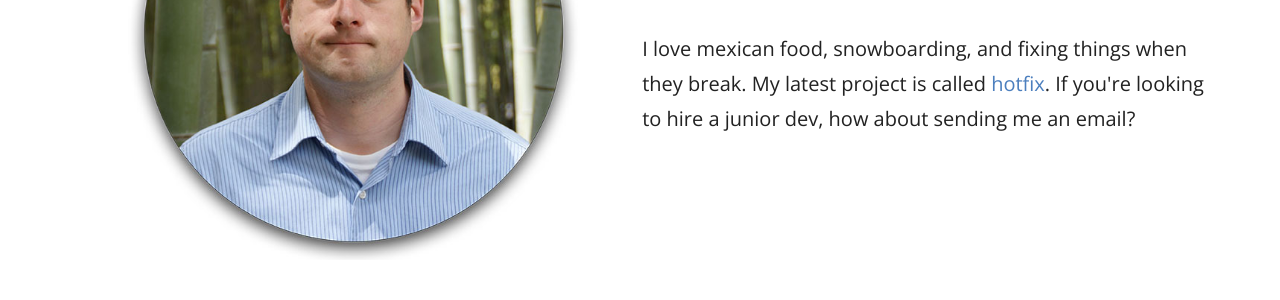
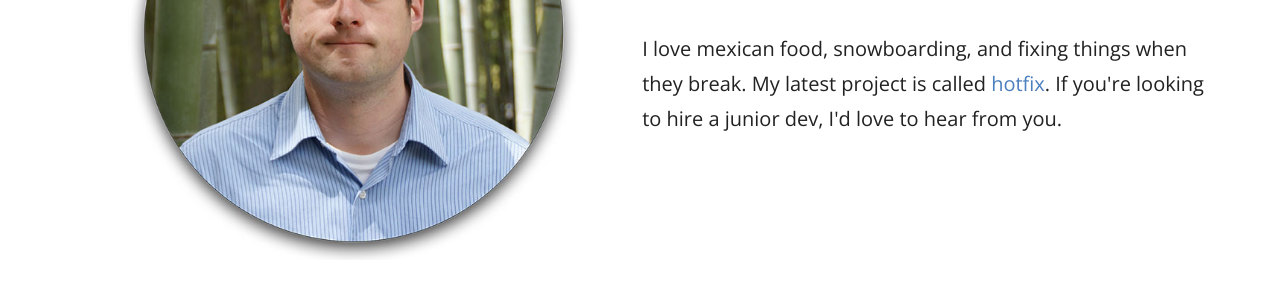
Before and after one commit to karsumit94/andrewholsted.github.io, a Jekyll site: the page built from index.html, in a window 1280 px wide and 900 px high. Shown: the part 391-691 px from the top of the window. Built offline with Jekyll 4.4.1, drawn with Linux system fonts in a browser that asks for light colours; nearby versions of some CDN libraries; some web fonts are replaced; Markdown is read by kramdown in place of the engine named in the settings.

Commit message:
Update intro.

```diff
--- a/index.html
+++ b/index.html
@@ -11,7 +11,7 @@ title: "Home"
 	  			<h1>Hi, I'm Andrew. </h1>
 
 		  		<p>
-			  		I love mexican food, snowboarding, and fixing things when they break. My latest project is called <a href ="https://chrome.google.com/webstore/detail/hotfix/bfmckmhcljhakgkngnfjhmmffaabdafi">hotfix</a>. If you're looking to hire a junior dev, how about sending me an email?
+			  		I love mexican food, snowboarding, and fixing things when they break. My latest project is called <a href ="https://chrome.google.com/webstore/detail/hotfix/bfmckmhcljhakgkngnfjhmmffaabdafi">hotfix</a>. If you're looking to hire a junior dev, I'd love to hear from you.
 			  	</p>
 		  	</div>
 		</div>
```
